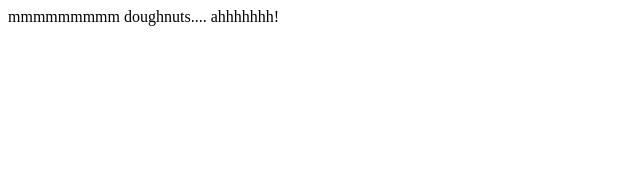
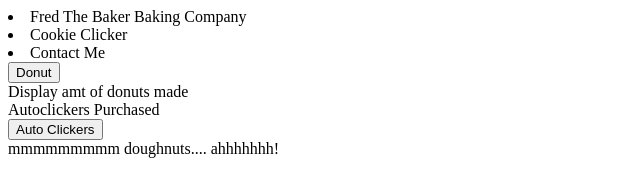
Before and after one commit to 2022-April-Java-PT-Classroom/donut-clicker-gianramirez, a website built with Parcel: page index.html in a window 1280 px wide. Shown: the whole page, without its empty margins (0-640 px from the left). Built offline with nearby package versions, Linux system fonts and the light colour scheme.

Commit message:
created html outline

```diff
--- a/index.html
+++ b/index.html
@@ -7,6 +7,29 @@
     <title>Donut Clicker</title>
   </head>
   <body>
+    <header>
+      <nav>
+        <li id="company">Fred The Baker Baking Company</li>
+        <li id="cookie">Cookie Clicker</li>
+        <li id="Contact">Contact Me</li>
+      </nav>
+    </header>
+
+    <section id="click">
+      <button id="button-donut">Donut</button>
+      <div id="donuts-made">Display amt of donuts made</div>
+    </section>
+
+    <section id="autoclicker">
+      <div id="clickerspurchased">Autoclickers Purchased</div>
+      <button id="button-auto-clicker">Auto Clickers</button>
+
+    </section>
+
+
+
+
+
     <div class="container"></div>
     <script src="./index.js"></script>
   </body>
```
